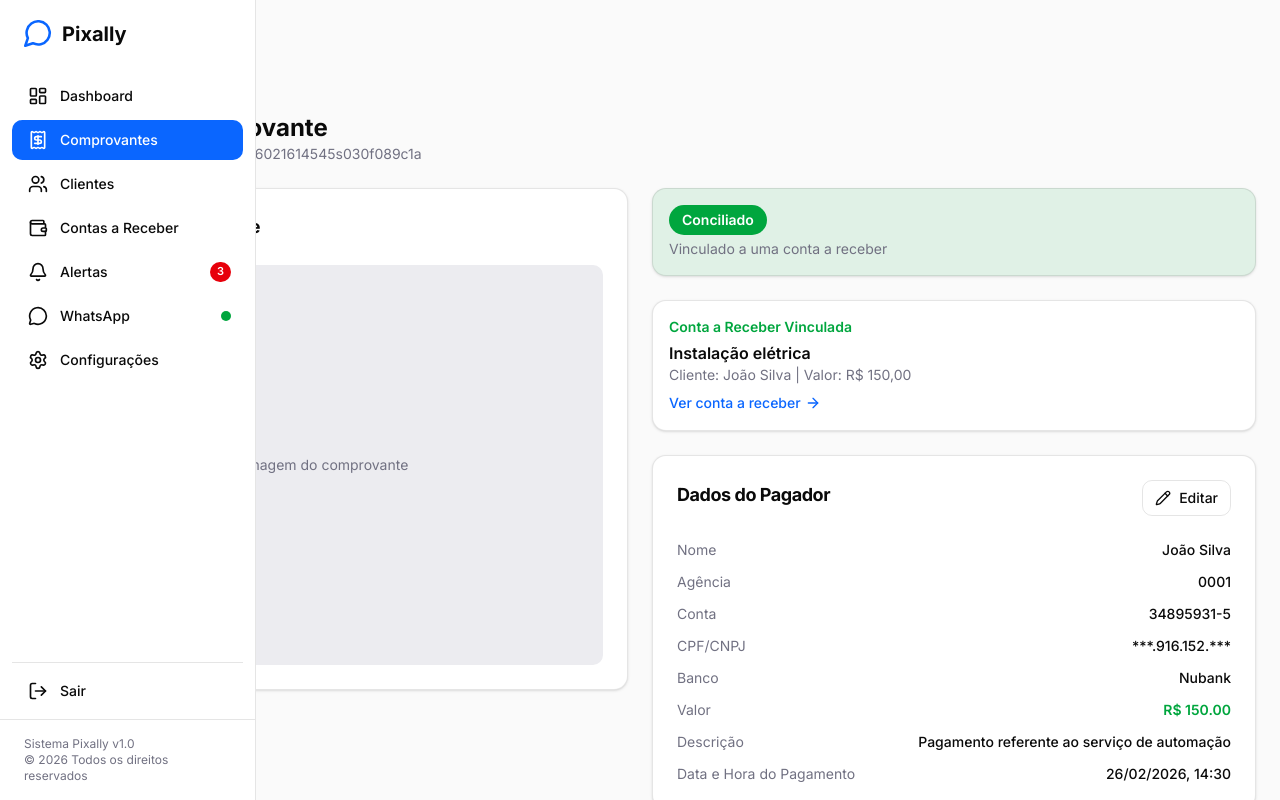
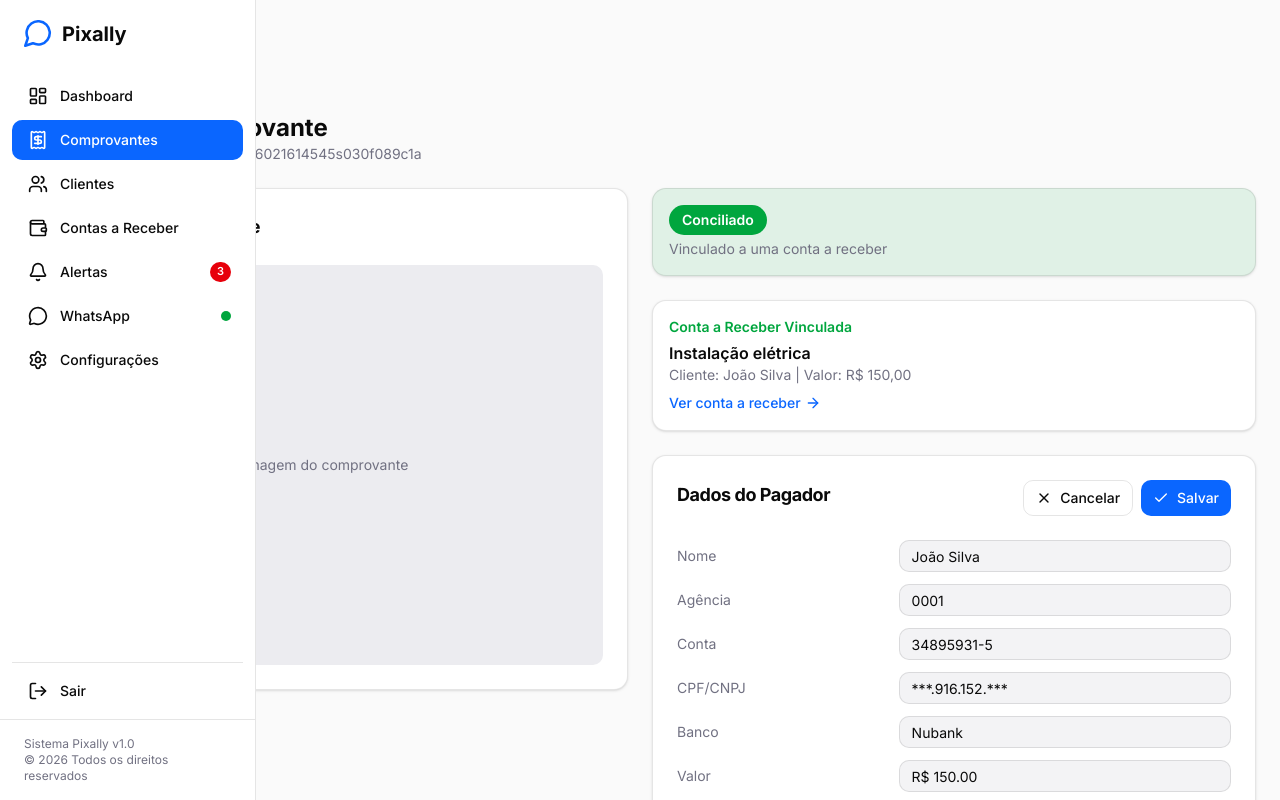
Before and after one commit to pixally-app/pixally-frontend, a Next.js app: page /receipts/1 in a window 1280 px wide. Both pictures are taken after a click on the button "Editar". Shown: the top 800 px of the page. Built offline with nearby package versions, Linux system fonts and the light colour scheme.

Commit message:
feat: add inline editing for payer data on receipt details

```diff
--- a/src/app/(main)/receipts/[id]/page.tsx
+++ b/src/app/(main)/receipts/[id]/page.tsx
@@ -1,11 +1,12 @@
 "use client";
 
-import { use } from "react";
+import { use, useState } from "react";
 import Link from "next/link";
-import { ArrowLeft, ArrowRight, Pencil, Trash2 } from "lucide-react";
+import { ArrowLeft, ArrowRight, Pencil, Trash2, X, Check } from "lucide-react";
 import { Card, CardContent, CardHeader, CardTitle } from "@/components/ui/card";
 import { Badge } from "@/components/ui/badge";
 import { Button } from "@/components/ui/button";
+import { Input } from "@/components/ui/input";
 import { ConfirmDialog } from "@/components/ui/confirm-dialog";
 import { receipts, statusConfig, statusDescription } from "@/data/mock-receipts";
 
@@ -24,6 +25,17 @@ export default function ReceiptDetailsPage({
 }) {
   const { id } = use(params);
   const receipt = receipts.find((r) => r.id === id);
+
+  const [isEditing, setIsEditing] = useState(false);
+  const [payerData, setPayerData] = useState({
+    clientName: receipt?.clientName ?? "",
+    agency: receipt?.agency ?? "",
+    account: receipt?.account ?? "",
+    cpfCnpj: receipt?.cpfCnpj ?? "",
+    clientBank: receipt?.clientBank ?? "",
+    amount: receipt?.amount ?? "",
+    description: receipt?.description ?? "",
+  });
 
   if (!receipt) {
     return (
@@ -94,7 +106,6 @@ export default function ReceiptDetailsPage({
         </div>
 
         <div className="space-y-6">
-          {/* Status badge */}
           <Card className={statusBgColor[receipt.status]}>
             <CardContent className="p-4">
               <Badge variant={status.variant} className="text-sm px-3 py-1">
@@ -106,7 +117,6 @@ export default function ReceiptDetailsPage({
             </CardContent>
           </Card>
 
-          {/* Conta a receber vinculada */}
           {receipt.linkedReceivable && (
             <Card>
               <CardContent className="p-4">
@@ -128,58 +138,170 @@ export default function ReceiptDetailsPage({
             </Card>
           )}
 
-          {/* Dados do Pagador */}
           <Card>
             <CardHeader className="flex-row items-center justify-between">
               <CardTitle className="text-lg font-bold">
                 Dados do Pagador
               </CardTitle>
-              <Button variant="outline" size="sm">
-                <Pencil className="size-4" />
-                Editar
-              </Button>
+              {isEditing ? (
+                <div className="flex items-center gap-2">
+                  <Button
+                    variant="outline"
+                    size="sm"
+                    onClick={() => {
+                      setPayerData({
+                        clientName: receipt.clientName,
+                        agency: receipt.agency,
+                        account: receipt.account,
+                        cpfCnpj: receipt.cpfCnpj,
+                        clientBank: receipt.clientBank,
+                        amount: receipt.amount,
+                        description: receipt.description,
+                      });
+                      setIsEditing(false);
+                    }}
+                  >
+                    <X className="size-4" />
+                    Cancelar
+                  </Button>
+                  <Button
+                    size="sm"
+                    onClick={() => {
+                      // TODO: integrar com API
+                      setIsEditing(false);
+                    }}
+                  >
+                    <Check className="size-4" />
+                    Salvar
+                  </Button>
+                </div>
+              ) : (
+                <Button
+                  variant="outline"
+                  size="sm"
+                  onClick={() => setIsEditing(true)}
+                >
+                  <Pencil className="size-4" />
+                  Editar
+                </Button>
+              )}
             </CardHeader>
             <CardContent>
               <dl className="space-y-3">
-                <div className="flex justify-between">
+                <div className="flex items-center justify-between">
                   <dt className="text-sm text-muted-foreground">Nome</dt>
-                  <dd className="text-sm font-medium">{receipt.clientName}</dd>
+                  {isEditing ? (
+                    <Input
+                      className="w-[60%] h-8 text-sm"
+                      value={payerData.clientName}
+                      onChange={(e) =>
+                        setPayerData({ ...payerData, clientName: e.target.value })
+                      }
+                    />
+                  ) : (
+                    <dd className="text-sm font-medium">{payerData.clientName}</dd>
+                  )}
                 </div>
-                <div className="flex justify-between">
+                <div className="flex items-center justify-between">
                   <dt className="text-sm text-muted-foreground">Agência</dt>
-                  <dd className="text-sm font-medium">{receipt.agency}</dd>
+                  {isEditing ? (
+                    <Input
+                      className="w-[60%] h-8 text-sm"
+                      value={payerData.agency}
+                      onChange={(e) =>
+                        setPayerData({ ...payerData, agency: e.target.value })
+                      }
+                    />
+                  ) : (
+                    <dd className="text-sm font-medium">{payerData.agency}</dd>
+                  )}
                 </div>
-                <div className="flex justify-between">
+                <div className="flex items-center justify-between">
                   <dt className="text-sm text-muted-foreground">Conta</dt>
-                  <dd className="text-sm font-medium">{receipt.account}</dd>
+                  {isEditing ? (
+                    <Input
+                      className="w-[60%] h-8 text-sm"
+                      value={payerData.account}
+                      onChange={(e) =>
+                        setPayerData({ ...payerData, account: e.target.value })
+                      }
+                    />
+                  ) : (
+                    <dd className="text-sm font-medium">{payerData.account}</dd>
+                  )}
                 </div>
-                <div className="flex justify-between">
+                <div className="flex items-center justify-between">
                   <dt className="text-sm text-muted-foreground">CPF/CNPJ</dt>
-                  <dd className="text-sm font-medium">{receipt.cpfCnpj}</dd>
+                  {isEditing ? (
+                    <Input
+                      className="w-[60%] h-8 text-sm"
+                      value={payerData.cpfCnpj}
+                      onChange={(e) =>
+                        setPayerData({ ...payerData, cpfCnpj: e.target.value })
+                      }
+                    />
+                  ) : (
+                    <dd className="text-sm font-medium">{payerData.cpfCnpj}</dd>
+                  )}
                 </div>
-                <div className="flex justify-between">
+                <div className="flex items-center justify-between">
                   <dt className="text-sm text-muted-foreground">Banco</dt>
-                  <dd className="text-sm font-medium">{receipt.clientBank}</dd>
+                  {isEditing ? (
+                    <Input
+                      className="w-[60%] h-8 text-sm"
+                      value={payerData.clientBank}
+                      onChange={(e) =>
+                        setPayerData({ ...payerData, clientBank: e.target.value })
+                      }
+                    />
+                  ) : (
+                    <dd className="text-sm font-medium">{payerData.clientBank}</dd>
+                  )}
                 </div>
-                <div className="flex justify-between">
+                <div className="flex items-center justify-between">
                   <dt className="text-sm text-muted-foreground">Valor</dt>
-                  <dd className="text-sm font-semibold text-success">{receipt.amount}</dd>
+                  {isEditing ? (
+                    <Input
+                      className="w-[60%] h-8 text-sm"
+                      value={payerData.amount}
+                      onChange={(e) =>
+                        setPayerData({ ...payerData, amount: e.target.value })
+                      }
+                    />
+                  ) : (
+                    <dd className="text-sm font-semibold text-success">
+                      {payerData.amount}
+                    </dd>
+                  )}
                 </div>
-                <div className="flex justify-between">
+                <div className="flex items-center justify-between">
                   <dt className="text-sm text-muted-foreground">Descrição</dt>
-                  <dd className="text-sm font-medium text-right max-w-[60%]">
-                    {receipt.description}
+                  {isEditing ? (
+                    <Input
+                      className="w-[60%] h-8 text-sm"
+                      value={payerData.description}
+                      onChange={(e) =>
+                        setPayerData({ ...payerData, description: e.target.value })
+                      }
+                    />
+                  ) : (
+                    <dd className="text-sm font-medium text-right max-w-[60%]">
+                      {payerData.description}
+                    </dd>
+                  )}
+                </div>
+                <div className="flex items-center justify-between">
+                  <dt className="text-sm text-muted-foreground">
+                    Data e Hora do Pagamento
+                  </dt>
+                  <dd className="text-sm font-medium">
+                    {receipt.date}, {receipt.time}
                   </dd>
-                </div>
-                <div className="flex justify-between">
-                  <dt className="text-sm text-muted-foreground">Data e Hora do Pagamento</dt>
-                  <dd className="text-sm font-medium">{receipt.date}, {receipt.time}</dd>
                 </div>
               </dl>
             </CardContent>
           </Card>
 
-          {/* Dados do Recebedor */}
           <Card>
             <CardHeader>
               <CardTitle className="text-lg font-bold">
```
